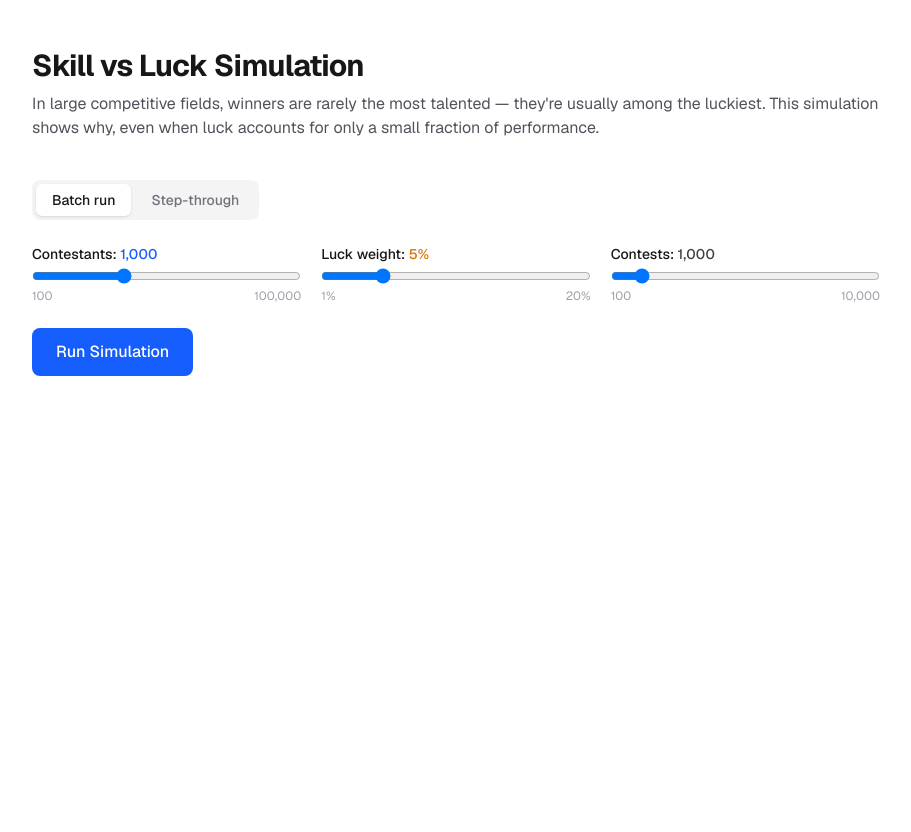
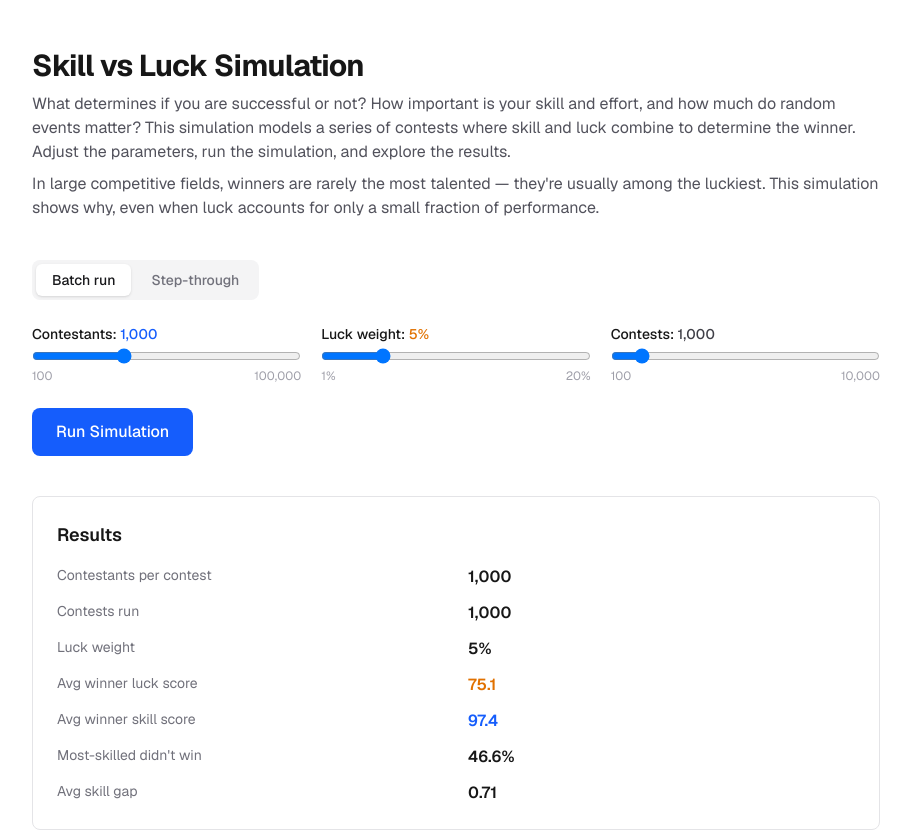
Before and after one commit to isakph/skill-or-luck, a Next.js app: page / in a window 1280 px wide. Shown: the top 832 px of the page, without its empty margins (184-1095 px from the left). Before the commit the page ends 800 px from the top, so only its background shows below. Built offline with nearby package versions, Linux system fonts and the light colour scheme.

Commit message:
changed text at the start of the home page and now runs a simulation on load -- prob. better to have pre-calculated data, but that's for later

```diff
--- a/src/app/page.tsx
+++ b/src/app/page.tsx
@@ -1,6 +1,6 @@
 'use client'
 
-import { useState, useMemo } from 'react'
+import { useState, useMemo, useEffect } from 'react'
 import { runSimulation, runContestWithField, computeStats } from '@/lib/simulation'
 import type { SimulationParams, SimulationResults, SweepPoint, ContestSnapshot, ContestWinner } from '@/lib/types'
 import Controls from '@/components/Controls'
@@ -26,6 +26,8 @@ export default function Home() {
   const [mode, setMode] = useState<'batch' | 'stepthrough'>('batch')
   const [stepState, setStepState] = useState<StepState | null>(null)
   const [batchRunCount, setBatchRunCount] = useState(0)
+
+  useEffect(() => { handleRun() }, [])
 
   function handleRun() {
     setIsRunning(true)
@@ -80,6 +82,12 @@ export default function Home() {
     <main className="max-w-4xl mx-auto px-6 py-12 flex flex-col gap-10">
       <div>
         <h1 className="text-3xl font-bold tracking-tight">Skill vs Luck Simulation</h1>
+        <p className="mt-2 text-zinc-600">
+          What determines if you are successful or not?
+          How important is your skill and effort, and how much do random events matter?
+          This simulation models a series of contests where skill and luck combine to determine the winner.
+          Adjust the parameters, run the simulation, and explore the results.
+        </p>
         <p className="mt-2 text-zinc-600">
           In large competitive fields, winners are rarely the most talented — they&apos;re usually among
           the luckiest. This simulation shows why, even when luck accounts for only a small fraction
```
